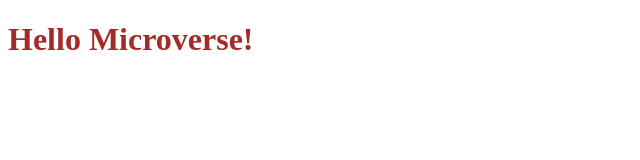
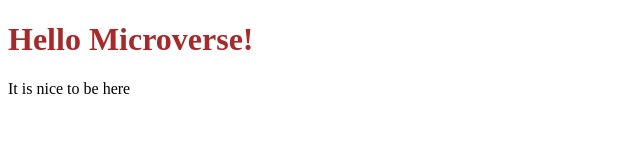
Before and after one commit to Bludidi/Hello_Microverse_Projects, a plain HTML site: page index.html in a window 1280 px wide. Shown: the whole page, without its empty margins (0-640 px from the left). Drawn offline with Linux system fonts and the light colour scheme.

Commit message:
Update index.html
Added a p tag

```diff
--- a/index.html
+++ b/index.html
@@ -11,6 +11,7 @@
     </head>
     <body>
         <h1 class="header">Hello Microverse!</h1>
+        <p>It is nice to be here</p>
 
         <!--script src="" async defer></script-->
     </body>
```
